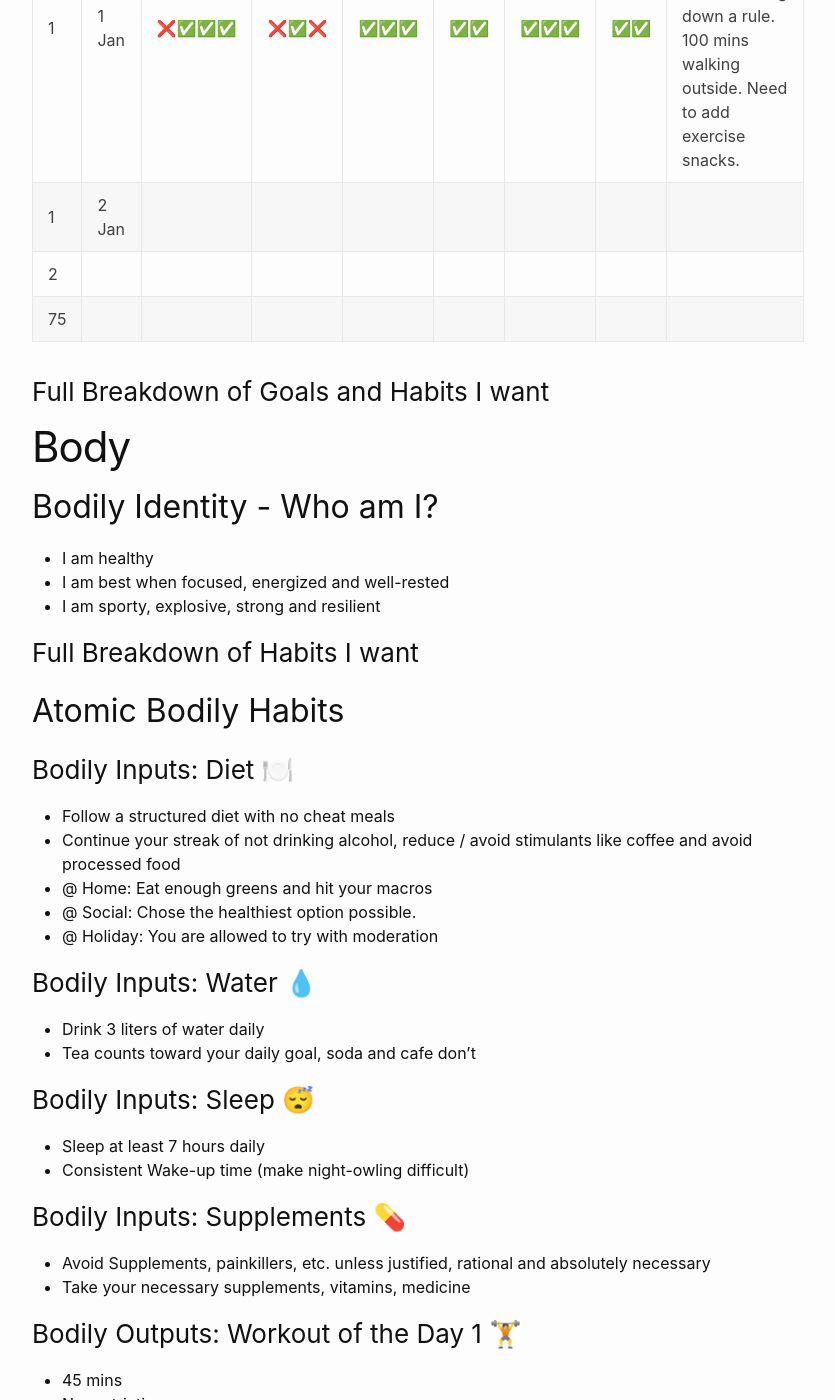
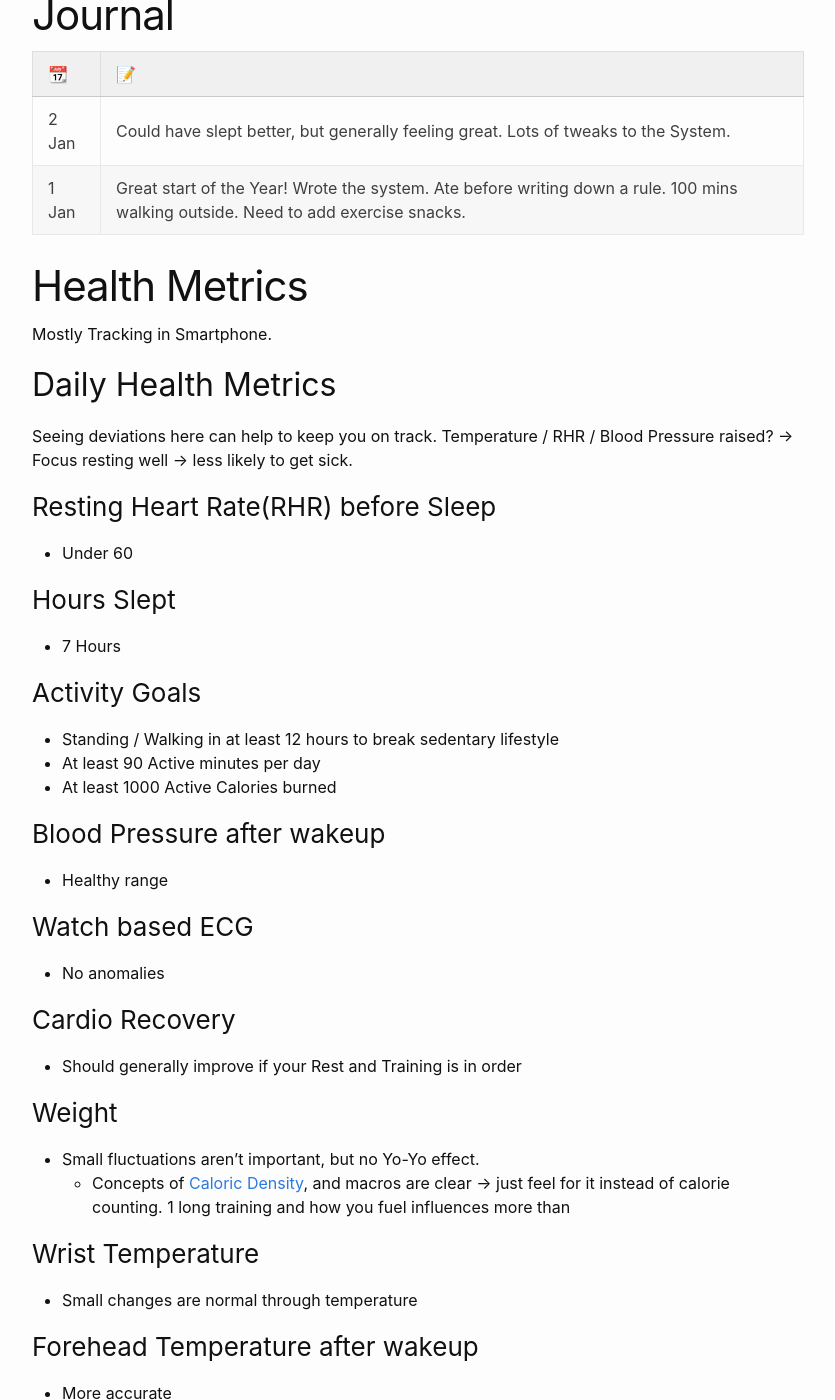
Before and after one commit to inverzeio/blog, a Jekyll site: the page built from atomichard.md, in a window 1280 px wide and 1400 px high, scrolled down 1220 px. Shown: the whole window, without its empty margins (222-1057 px from the left). Built offline with Jekyll 4.4.1, drawn with Linux system fonts in a browser that asks for light colours; some of the changed text lies outside the part shown.

Commit message:
Added Health Metrics

```diff
--- a/atomichard.md
+++ b/atomichard.md
@@ -37,13 +37,102 @@ It's worthwhile to build habits around this loop. New habits form best if they a
 Life is what you put into it. Consistency matters.
 
 |＃| 📆     | 🍽️💧😴💊| 🏋️🚴⏱️ | 📖🙇👂| ✍️🧑‍💻 | 🗣️➕🗄️ | 👍📸 | 📝 |
-|--| ----- | ------- | ------- | ------| ---- | ------- | ---- | -- |
-| 1 | 1 Jan | ❌✅✅✅| ❌✅❌ | ✅✅✅| ✅✅ | ✅✅✅ | ✅✅ | Great start of the Year! Wrote the system. Ate before writing down a rule. 100 mins walking outside. Need to add exercise snacks. |
-| 1 | 2 Jan |
-| 2 |
-| 75|
+|--| ------ | ------- | ------- | ------| ---- | ------- | ---- | -- |
+| 1 | 2 Jan | ✅✅❌✅| ❌✅✅ | ✅✅✅| ✅✅ | ✅✅✅ | ✅✅ | ✅ |
+| 1 | 1 Jan | ❌✅✅✅| ❌✅❌ | ✅✅✅| ✅✅ | ✅✅✅ | ✅✅ | ✅ |
 
-### Full Breakdown of Goals and Habits I want
+# Journal
+
+| 📆    | 📝 |
+| ---   | --- |
+| 2 Jan | Could have slept better, but generally feeling great. Lots of tweaks to the System. |
+| 1 Jan | Great start of the Year! Wrote the system. Ate before writing down a rule. 100 mins walking outside. Need to add exercise snacks.    |
+
+# Health Metrics
+Mostly Tracking in Smartphone.
+
+## Daily Health Metrics
+Seeing deviations here can help to keep you on track.
+Temperature / RHR / Blood Pressure raised? → Focus resting well → less likely to get sick.
+
+### Resting Heart Rate(RHR) before Sleep
+- Under 60
+
+### Hours Slept
+- 7 Hours
+
+### Activity Goals
+- Standing / Walking in at least 12 hours to break sedentary lifestyle
+- At least 90 Active minutes per day
+- At least 1000 Active Calories burned
+
+### Blood Pressure after wakeup
+- Healthy range
+
+### Watch based ECG
+ - No anomalies
+
+### Cardio Recovery
+- Should generally improve if your Rest and Training is in order
+
+### Weight
+- Small fluctuations aren't important, but no Yo-Yo effect.
+	- Concepts of [Caloric Density](https://www.noom.com/blog/calorie-density/), and macros are clear → just feel for it instead of calorie counting. 1 long training and how you fuel influences more than
+
+### Wrist Temperature
+- Small changes are normal through temperature
+
+### Forehead Temperature after wakeup
+- More accurate
+
+### Respiratory Rate
+- How well the body is delivering O2 and removing CO2, key indicator of overall health. Abnormality can be an early signal before other vital change.
+
+
+## Quarterly Health Metrics
+
+
+
+## Annual Health Metrics
+
+### Total Body Water(L)
+
+### Protein(kg)
+
+### Minerals(kg)
+
+### Body Fat Mass(kg)
+
+### Height(cm)
+
+### Target Weight(kg)
+
+### Weight Control(kg)
+
+### Skeletal Muscle Mass(SMM kg)
+
+### Body Mass Index(BMI)
+
+### Fat Mass Index (FMI)
+
+### Percent Body Fat(PBF%)
+- **Men:** 10–20%
+- **Women:** 18–28%
+
+### Lean Body Mass
+
+### Visceral Fat Area(cm²)
+- be in the lower range < 60 cm²
+
+### Segmential Lean Analysis
+- Regional Lean Mess helps spotting muscle imbalances(injury, asymmetry etc.)
+
+### Bone Mineral Density (BMD) T-score
+- –1 or higher, your bone is healthy.
+
+
+==Full Breakdown of Goals and Habits I want==
+
 
 # Body
 
```
